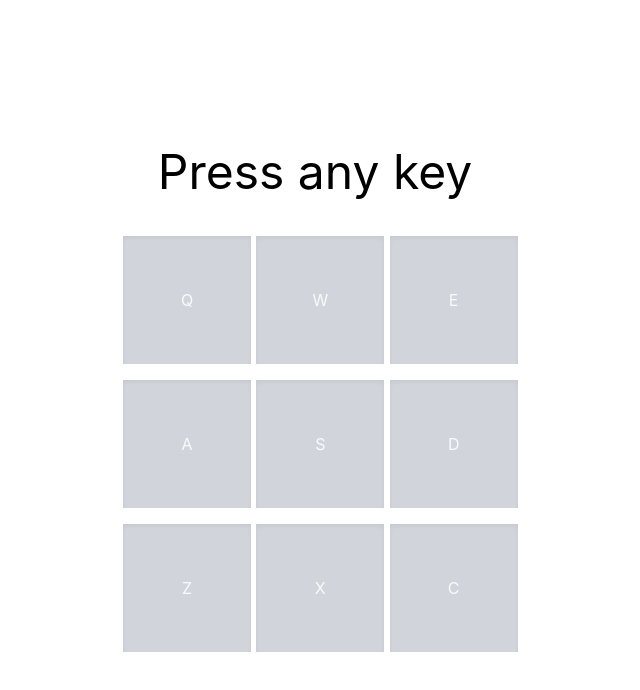
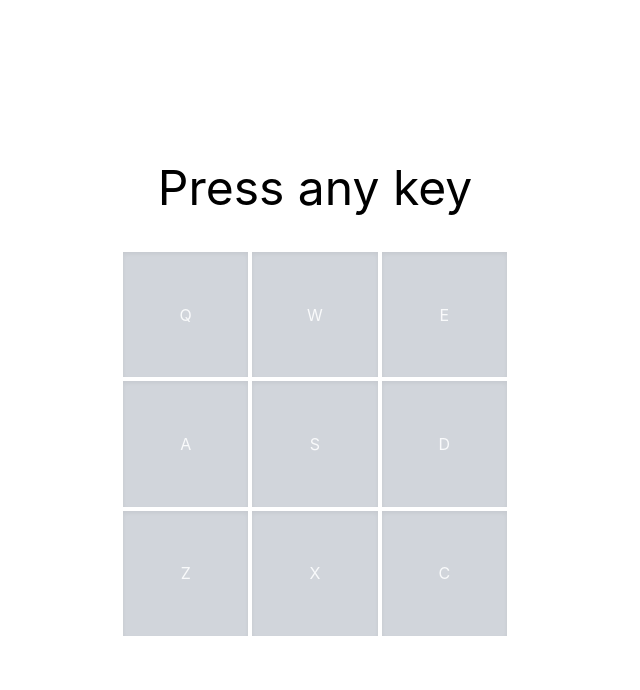
Before and after one commit to synerjay/drum-machine-react-app, a React (Create React App) app: page / in a window 1280 px wide. Shown: the top 690 px of the page, without its empty margins (325-965 px from the left). Built offline with nearby package versions, Linux system fonts and the light colour scheme.

Commit message:
fixed the gap irregularities between buttons

```diff
--- a/src/components/Pad.js
+++ b/src/components/Pad.js
@@ -7,13 +7,13 @@ import React from 'react';
 // https://mattclaffey.medium.com/adding-react-refs-to-an-array-of-items-96e9a12ab40c
 function Pad({ audioFiles, handleClick, buttonRef, padStyle }) {
   return (
-    <div className='DrumPad grid grid-cols-3 gap-4'>
+    <div className='DrumPad h-96 w-96 grid grid-cols-3 gap-1'>
       {audioFiles.map((item) => (
         <button
           id={item.label}
           key={item.key}
           ref={(element) => buttonRef.current.push(element)}
-          className='drum-pad h-32 w-32 bg-gray-300 text-gray-50 shadow-inner focus:outline-none'
+          className='drum-pad bg-gray-300 text-gray-50 shadow-inner focus:outline-none'
           onClick={() => handleClick(item.key)}
         >
           {item.key}
```
